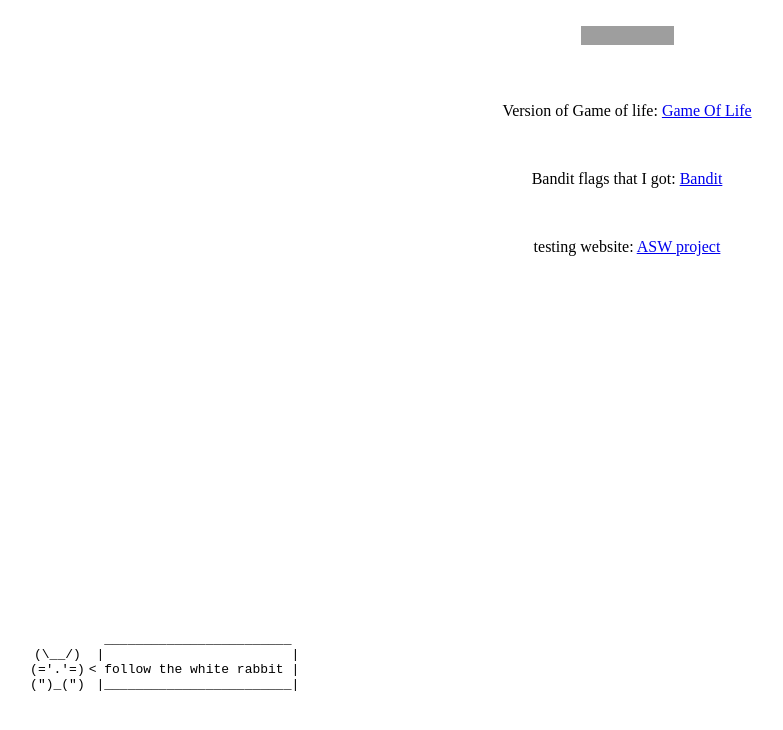
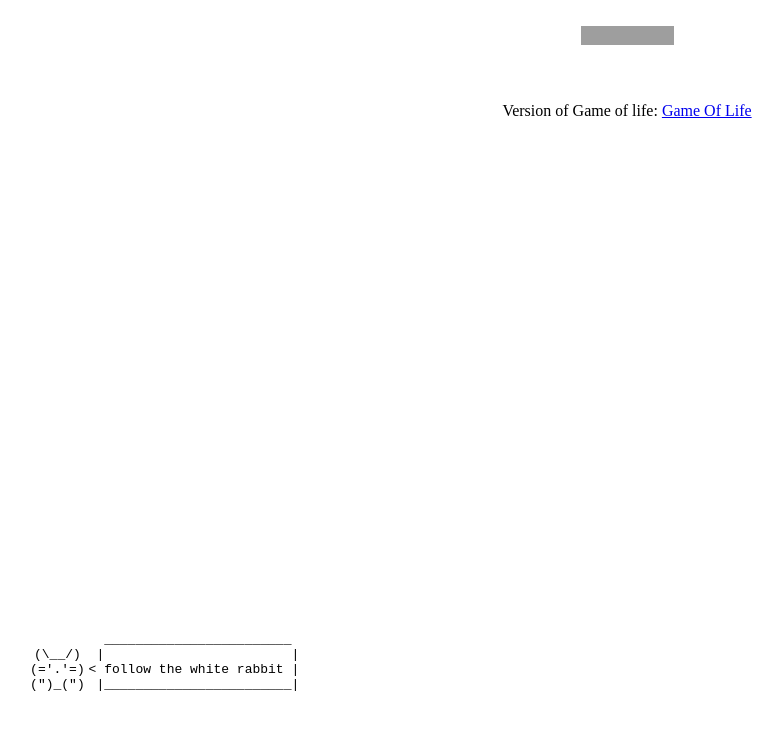
Before and after one commit to Alf0nso/Alf0nso, a plain HTML site: page index.html in a window 1280 px wide. Shown: the whole page, without its empty margins (13-796 px from the left). Drawn offline with Linux system fonts and the light colour scheme; grey boxes are pictures that could not be loaded.

Commit message:
Update to simplify things that are not finished

```diff
--- a/index.html
+++ b/index.html
@@ -22,9 +22,9 @@
             </div>
             <p>Version of Game of life: <a href="Game_of_life.html">Game Of Life</a></p>
             <br>
-		<p>Bandit flags that I got: <a href="bandit.html">Bandit</a></p>
+            <!--<p>Bandit flags that I got: <a href="bandit.html">Bandit</a></p>
             <br>
-		<p>testing website: <a href="test.html">ASW project</a></p>
+            <p>testing website: <a href="test.html">ASW project</a></p>-->
 
             <pre class="rabbit">
     (\__/)
```
Also changed, not shown: EN_Jace_PWCard_Mind_InlineB.png (deleted). Lines whose indentation alone changed are shown as unchanged.
